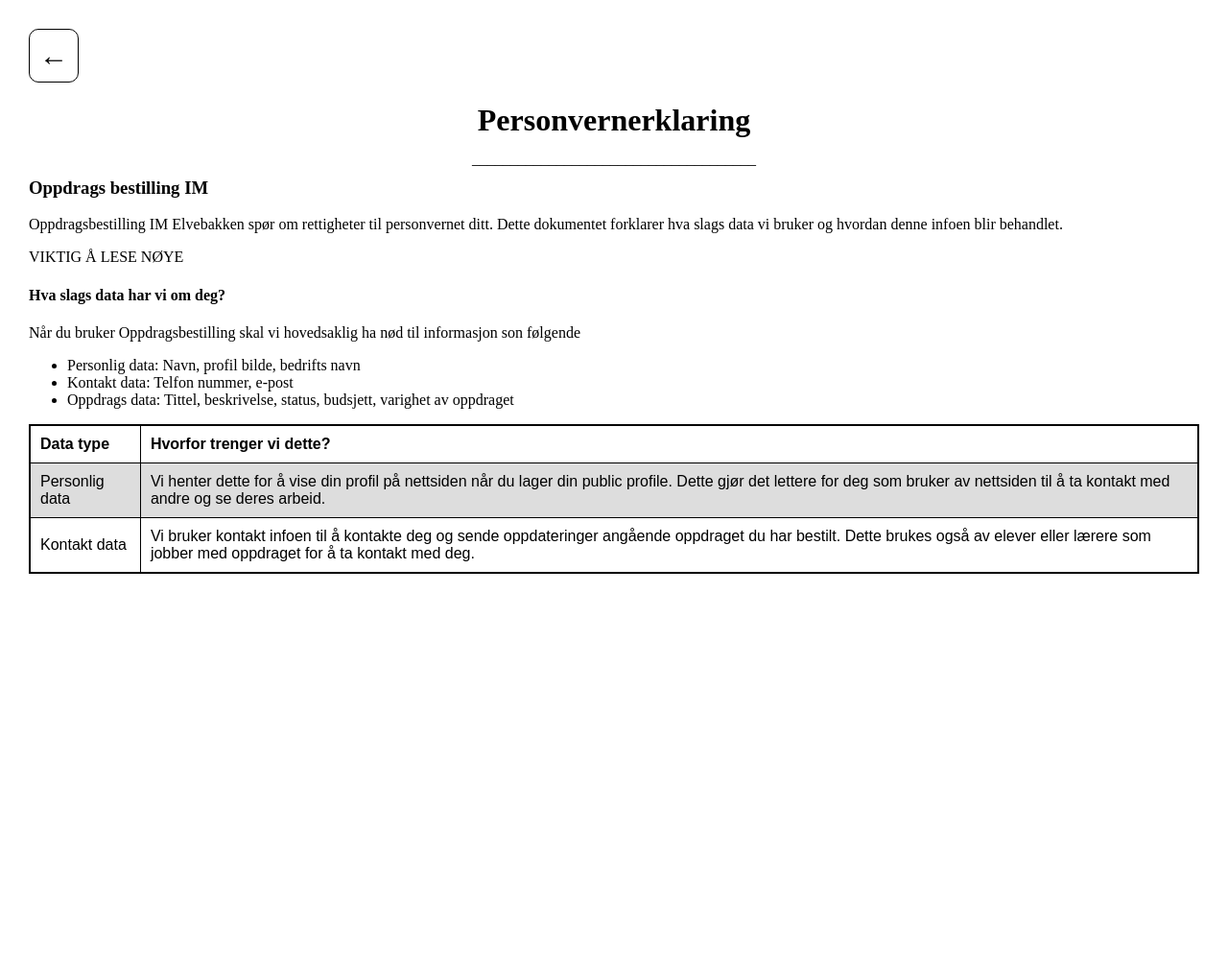
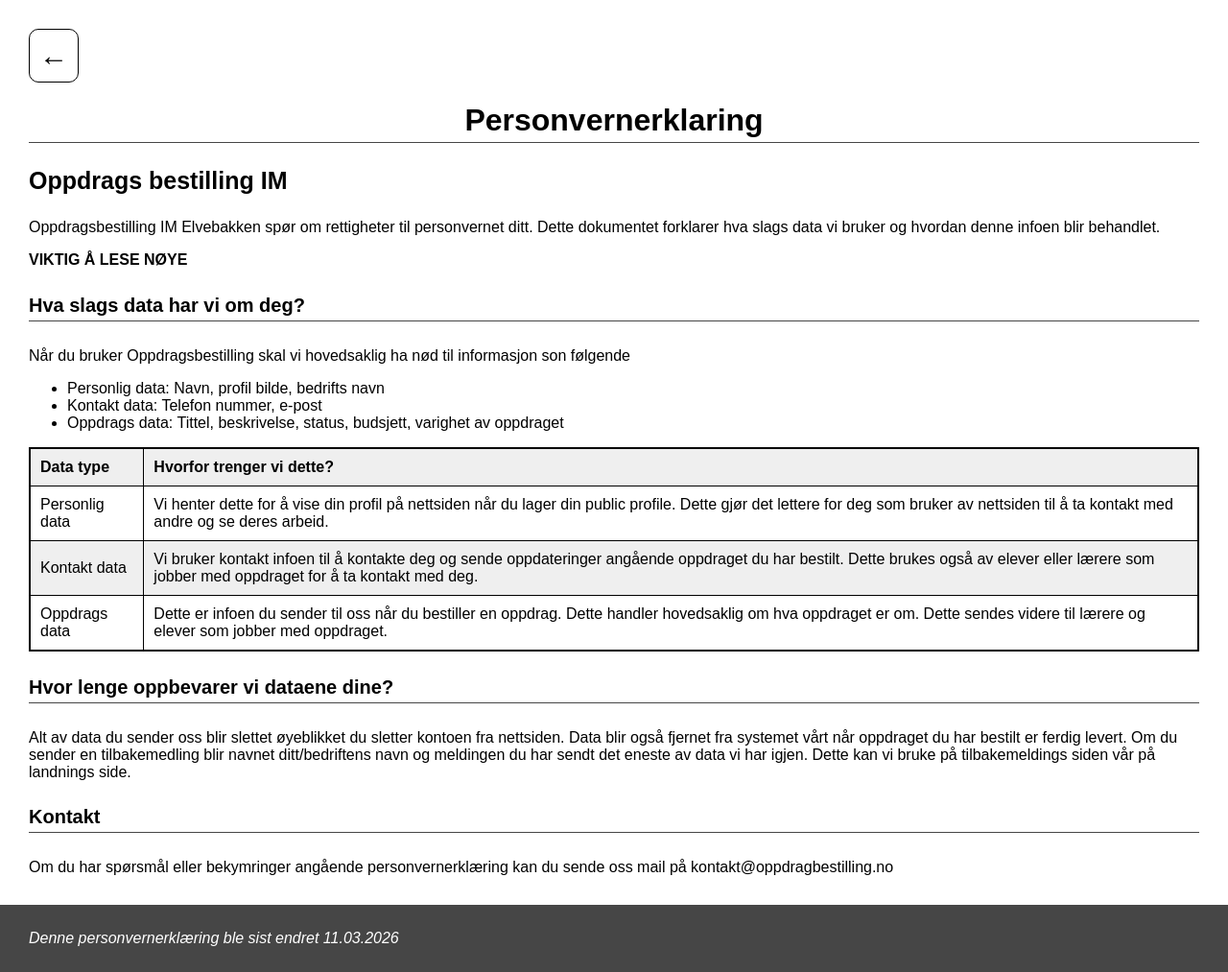
Before and after one commit to Agust-ux/oppdragsbestillingIM, a website: page frontend/pe_ekstern.html in a window 1280 px wide. Shown: the whole page at 96% size. Before the commit the page ends 800 px from the top, so only its background shows below. Drawn offline with Linux system fonts and the light colour scheme.

Commit message:
Update pe_ekstern.html

```diff
--- a/frontend/pe_ekstern.html
+++ b/frontend/pe_ekstern.html
@@ -7,7 +7,8 @@
     <!--styling hentet  fra W3schoold-->
     <style>
     body{
-        margin: 30px;
+        margin: 0;
+        font-family: Arial, Helvetica, sans-serif;
     }
 
     #back{
@@ -21,22 +22,22 @@
         border-radius: 10px;
     }
 
+    #pe{
+        margin: 30px;
+    }
+
+    h1{
+        border-bottom: 1px solid #464646;
+        padding-bottom: 4px;
+        text-align: center;
+    }
+
     a{
         text-decoration: none;
     }
 
     button{
         background-color: white;
-    }
-
-    #spaceDivider{
-        margin: 0;
-        padding: 0;
-        line-height: 0px;
-    }
-
-    #spaceDivider, h1{
-        text-align: center;
     }
 
     table {
@@ -54,24 +55,46 @@
     border: 1px solid #000;
     }
 
-    tr:nth-child(even) {
-    background-color: #dddddd;
+    tr:nth-child(odd) {
+    background-color: #eeee;
+    }
+
+    h3{
+        font-size: 25px;
+    }
+
+    h4{
+        font-size: 20px;
+        border-bottom: 1px solid #464646;
+        padding-bottom: 4px;
+        font-weight: 600;
+    }
+
+    footer{
+        color: #ffffff;
+        background-color: #464646;
+        padding: 10px;
+        margin: 0;
+    }
+
+    footer p{
+        margin-left: 20px;
     }
     </style>
 </head>
 <body>
+    <div id="pe">
     <!--Brukt https://www.shera.no/privacy-policy som eksempel-->
     <a href="/"><button id="back">←</button></a>
     <h1>Personvernerklaring</h1>
-    <p id="spaceDivider">_____________________________________</p>
     <h3>Oppdrags bestilling IM</h3>
     <p>Oppdragsbestilling IM Elvebakken spør om rettigheter til personvernet ditt. Dette dokumentet forklarer hva slags data vi bruker og hvordan denne infoen blir behandlet.</p>
-    <p>VIKTIG Å LESE NØYE</p>
+    <p><b>VIKTIG Å LESE NØYE</b></p>
     <h4>Hva slags data har vi om deg?</h4>
     <p>Når du bruker Oppdragsbestilling skal vi hovedsaklig ha nød til informasjon son følgende</p>
     <ul>
     <li>Personlig data: Navn, profil bilde, bedrifts navn</li>
-    <li>Kontakt data: Telfon nummer, e-post</li>
+    <li>Kontakt data: Telefon nummer, e-post</li>
     <li>Oppdrags data: Tittel, beskrivelse, status, budsjett, varighet av oppdraget</li>
     </ul>
     <table>
@@ -87,6 +110,18 @@
             <td>Kontakt data</td>
             <td>Vi bruker kontakt infoen til å kontakte deg og sende oppdateringer angående oppdraget du har bestilt. Dette brukes også av elever eller lærere som jobber med oppdraget for å ta kontakt med deg.</td>
         </tr>
+        <tr>
+            <td>Oppdrags data</td>
+            <td>Dette er infoen du sender til oss når du bestiller en oppdrag. Dette handler hovedsaklig om hva oppdraget er om. Dette sendes videre til lærere og elever som jobber med oppdraget.</td>
+        </tr>
     </table>
+
+    <h4>Hvor lenge oppbevarer vi dataene dine?</h4>
+    <p>Alt av data du sender oss blir slettet øyeblikket du sletter kontoen fra nettsiden. Data blir også fjernet fra systemet vårt når oppdraget du har bestilt er ferdig levert. Om du sender en tilbakemedling blir navnet ditt/bedriftens navn og meldingen du har sendt det eneste av data vi har igjen. Dette kan vi bruke på tilbakemeldings siden vår på landnings side.</p>
+
+    <h4>Kontakt</h4>
+    <p>Om du har spørsmål eller bekymringer angående personvernerklæring kan du sende oss mail på kontakt@oppdragbestilling.no</p>
+    </div>
+    <footer><p><i>Denne personvernerklæring ble sist endret 11.03.2026</i></p></footer>
 </body>
 </html>
```
